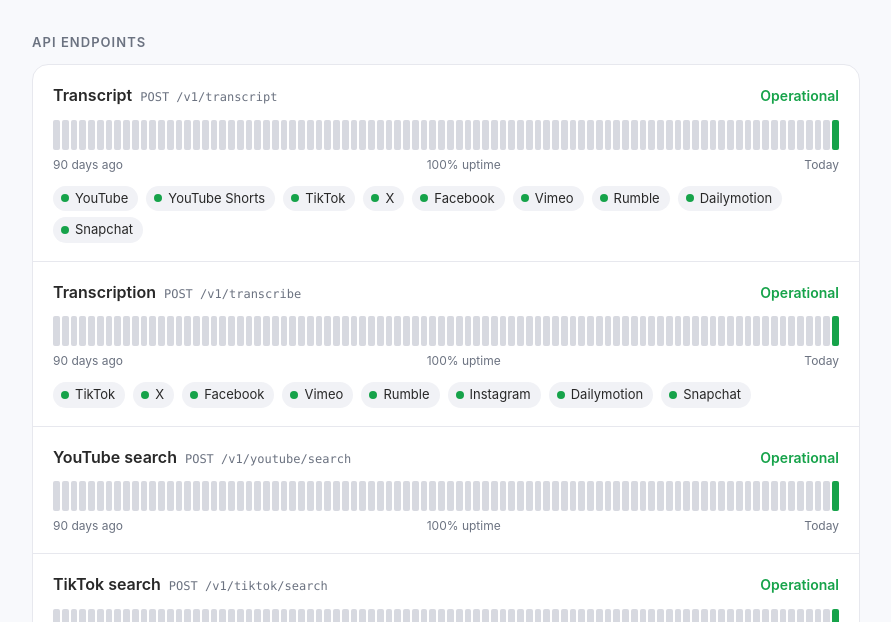
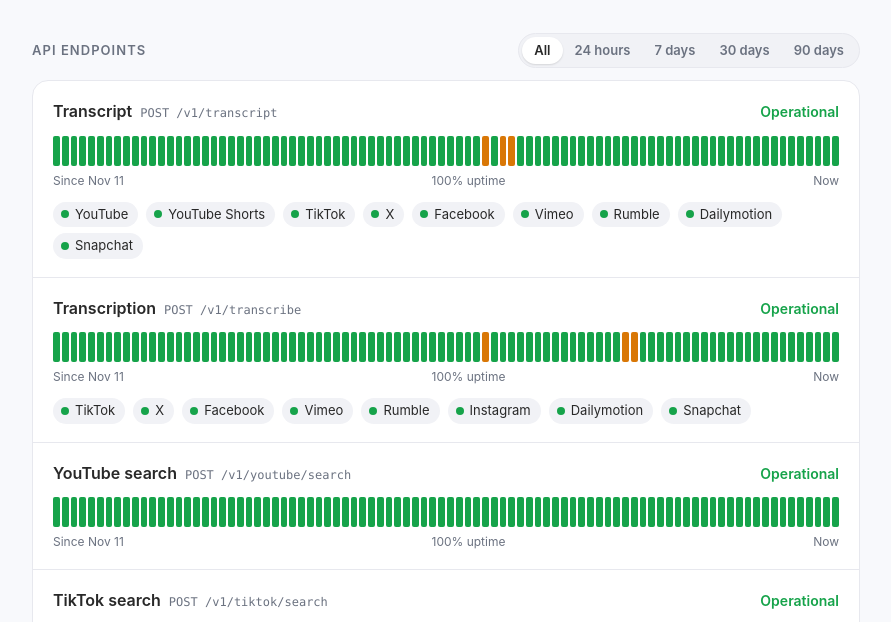
Before and after one commit to vidnavigator/status, a plain HTML site: page index.html in a window 1280 px wide. Shown: the part 163-785 px from the top of the page, without its empty margins (194-1085 px from the left). Drawn offline with Linux system fonts and the light colour scheme.

Commit message:
Choice of period with finer segments, history since Nov 11

```diff
--- a/index.html
+++ b/index.html
@@ -68,19 +68,24 @@
   .state.checking { color: var(--warn); }
   .state.partial_outage, .state.outage, .state.down { color: var(--bad); }
 
-  .days { display: grid; grid-template-columns: repeat(90, 1fr); gap: 2px; margin-top: 12px; height: 30px; }
+  .heading { display: flex; align-items: center; justify-content: space-between; gap: 12px; flex-wrap: wrap; margin: 36px 0 12px; }
+  .heading h2 { margin: 0; }
+  .ranges { display: inline-flex; padding: 3px; border-radius: 999px; background: var(--none-bg); border: 1px solid var(--line); }
+  .ranges button {
+    border: 0; background: transparent; color: var(--muted); font: inherit; font-size: 13px; font-weight: 600;
+    padding: 4px 12px; border-radius: 999px; cursor: pointer;
+  }
+  .ranges button:hover { color: var(--ink); }
+  .ranges button[aria-pressed="true"] { background: var(--card); color: var(--ink); box-shadow: 0 1px 2px rgba(0, 0, 0, .12); }
+
+  .days { display: grid; gap: 2px; margin-top: 12px; height: 30px; }
   .day { border-radius: 2px; background: var(--none); border: 0; padding: 0; cursor: default; min-width: 0; }
   .day.operational { background: var(--ok); }
   .day.checking { background: var(--warn); }
   .day.down { background: var(--bad); }
   .day:hover, .day:focus-visible { outline: 2px solid var(--ink); outline-offset: 1px; }
   .scale { display: flex; justify-content: space-between; color: var(--muted); font-size: 12px; margin-top: 6px; }
-  .scale .old .short { display: none; }
   @media (max-width: 640px) {
-    .days { grid-template-columns: repeat(45, 1fr); }
-    .day:nth-child(-n+45) { display: none; }
-    .scale .old .full { display: none; }
-    .scale .old .short { display: inline; }
     nav { display: none; }
   }
 
@@ -130,7 +135,10 @@
     <div><h1 id="headline">Loading…</h1><p id="subline"></p></div>
   </section>
 
-  <h2>API endpoints</h2>
+  <div class="heading">
+    <h2>API endpoints</h2>
+    <div id="ranges" class="ranges" role="group" aria-label="Period shown"></div>
+  </div>
   <section id="components" class="card"><div class="empty">Loading…</div></section>
 
   <h2>Past incidents</h2>
@@ -145,7 +153,18 @@
 <script>
 (function () {
   'use strict';
-  var DAY = 86400000, DAYS = 90, STALE_MINUTES = 75, REFRESH_MS = 60000;
+  var DAY = 86400000, STALE_MINUTES = 75, REFRESH_MS = 60000;
+  // Period shown and the number of segments it is cut into (half as many on a narrow screen).
+  // "All" is the whole history, up to 90 days, cut into the finest round segments that hold it.
+  var RANGES = [
+    { id: 'all', label: 'All' },
+    { id: '24h', label: '24 hours', ms: DAY, cells: 96 },
+    { id: '7d', label: '7 days', ms: 7 * DAY, cells: 84 },
+    { id: '30d', label: '30 days', ms: 30 * DAY, cells: 90 },
+    { id: '90d', label: '90 days', ms: 90 * DAY, cells: 90 }
+  ];
+  var SEGMENTS = [15 * 60000, 30 * 60000, 3600000, 2 * 3600000, 4 * 3600000, 8 * 3600000, 12 * 3600000, DAY];
+  var chosenRange = null;
   var OVERALL = {
     operational: 'All systems operational',
     checking: 'Investigating a possible issue',
@@ -180,19 +199,43 @@
   // English like the rest of the page, in the reader's own time zone.
   var clock = new Intl.DateTimeFormat('en', { month: 'short', day: 'numeric', hour: '2-digit', minute: '2-digit', hourCycle: 'h23', timeZoneName: 'short' });
   var dayName = new Intl.DateTimeFormat('en', { month: 'short', day: 'numeric', year: 'numeric', timeZone: 'UTC' });
+  var hourMinute = new Intl.DateTimeFormat('en', { hour: '2-digit', minute: '2-digit', hourCycle: 'h23' });
+  var stamp = new Intl.DateTimeFormat('en', { month: 'short', day: 'numeric', hour: '2-digit', minute: '2-digit', hourCycle: 'h23' });
 
-  // What happened to one endpoint on one UTC day, from its incidents.
-  function daySummary(incidents, dayStart, now, since) {
-    var dayEnd = dayStart + DAY;
-    if (dayEnd <= since || dayStart > now) return { state: 'none', text: 'No data' };
+  // The period to show, as { id, label, ms, cells, cell, from }: the reader's choice, else the whole history.
+  function currentRange(now, since, narrow) {
+    var history = now - since;
+    var id = chosenRange || (history < 90 * DAY ? 'all' : '90d');
+    var range = RANGES.filter(function (item) { return item.id === id; })[0];
+    if (range.id !== 'all') {
+      var count = narrow ? range.cells / 2 : range.cells;
+      return { id: range.id, label: range.label, ms: range.ms, cells: count, cell: range.ms / count, from: range.label + ' ago' };
+    }
+    var cells = narrow ? 45 : 90;
+    var cell = SEGMENTS.filter(function (size) { return size * cells >= history; })[0] || DAY;
+    return { id: 'all', label: 'All', ms: cell * cells, cells: cells, cell: cell, from: 'Since ' + dayName.format(new Date(since)).replace(/, \d{4}$/, '') };
+  }
+
+  // The name of one segment: a UTC day (or days), or a span of local time.
+  function segmentLabel(start, end) {
+    if (end - start >= DAY) {
+      var last = end - DAY;
+      return last > start ? dayName.format(new Date(start)) + ' to ' + dayName.format(new Date(last)) : dayName.format(new Date(start));
+    }
+    return stamp.format(new Date(start)) + ' to ' + hourMinute.format(new Date(end));
+  }
+
+  // What happened to one endpoint during one segment, from its incidents.
+  function segmentSummary(incidents, start, end, now, since) {
+    if (end <= since || start > now) return { state: 'none', text: 'No data' };
     var down = 0, confirmed = 0, brief = 0;
     incidents.forEach(function (incident) {
-      var start = Date.parse(incident.started_at);
-      var end = incident.resolved_at ? Date.parse(incident.resolved_at) : now;
-      if (start >= dayEnd || end < dayStart) return;
+      var from = Date.parse(incident.started_at);
+      var to = incident.resolved_at ? Date.parse(incident.resolved_at) : now;
+      if (from >= end || to < start) return;
       if (incident.confirmed_at) {
         confirmed += 1;
-        down = Math.max(down, Math.min(end, dayEnd) - Math.max(start, dayStart));
+        down = Math.max(down, Math.min(to, end) - Math.max(from, start));
       } else {
         brief += 1;
       }
@@ -202,9 +245,9 @@
     return { state: 'operational', text: 'No incident' };
   }
 
-  // Share of the time the endpoint was up, over the days shown.
-  function uptime(component, incidents, now, since) {
-    var from = Math.max(since, now - DAYS * DAY);
+  // Share of the time the endpoint was up, over the period shown.
+  function uptime(component, incidents, now, since, range) {
+    var from = Math.max(since, now - range.ms);
     var span = (now - from) * component.checks.length;
     if (span <= 0) return null;
     var down = 0;
@@ -218,11 +261,32 @@
     return (pct >= 99.995 ? '100' : pct.toFixed(2)) + '% uptime';
   }
 
+  function renderRanges(active, history) {
+    var box = $('ranges');
+    box.textContent = '';
+    RANGES.forEach(function (range) {
+      // Past 90 days of history, "All" and "90 days" are the same view.
+      if (range.id === 'all' && history >= 90 * DAY) return;
+      var button = el('button', null, range.label);
+      button.type = 'button';
+      button.setAttribute('aria-pressed', range.id === active.id ? 'true' : 'false');
+      button.addEventListener('click', function () {
+        chosenRange = range.id;
+        if (last) render(last);
+      });
+      box.appendChild(button);
+    });
+  }
+
   function renderComponents(status, now) {
     var box = $('components');
     box.textContent = '';
     var since = Date.parse(status.monitoring_since) || now;
-    var today = Math.floor(now / DAY) * DAY;
+    var range = currentRange(now, since, window.matchMedia('(max-width: 640px)').matches);
+    var cells = range.cells, cell = range.cell;
+    // Segments start on round times (a UTC day, an even hour, a quarter of an hour); the last one holds now.
+    var first = Math.ceil(now / cell) * cell - cells * cell;
+    renderRanges(range, now - since);
     (status.components || []).forEach(function (component) {
       var own = (status.incidents || []).filter(function (i) { return i.component === component.id; });
       var node = el('div', 'component');
@@ -235,23 +299,22 @@
       node.appendChild(row);
 
       var days = el('div', 'days');
-      for (var back = DAYS - 1; back >= 0; back--) {
-        var dayStart = today - back * DAY;
-        var info = daySummary(own, dayStart, now, since);
-        var cell = el('button', 'day ' + info.state);
-        cell.type = 'button';
-        cell.dataset.tip = dayName.format(new Date(dayStart)) + '|' + info.text;
-        cell.setAttribute('aria-label', dayName.format(new Date(dayStart)) + ': ' + info.text);
-        days.appendChild(cell);
+      days.style.gridTemplateColumns = 'repeat(' + cells + ', 1fr)';
+      for (var index = 0; index < cells; index++) {
+        var start = first + index * cell;
+        var info = segmentSummary(own, start, start + cell, now, since);
+        var label = segmentLabel(start, start + cell);
+        var segment = el('button', 'day ' + info.state);
+        segment.type = 'button';
+        segment.dataset.tip = label + '|' + info.text;
+        segment.setAttribute('aria-label', label + ': ' + info.text);
+        days.appendChild(segment);
       }
       node.appendChild(days);
       var scale = el('div', 'scale');
-      var old = el('span', 'old');
-      old.appendChild(el('span', 'full', DAYS + ' days ago'));
-      old.appendChild(el('span', 'short', (DAYS / 2) + ' days ago'));
-      scale.appendChild(old);
-      scale.appendChild(el('span', null, uptime(component, own, now, since) || ''));
-      scale.appendChild(el('span', null, 'Today'));
+      scale.appendChild(el('span', null, range.from));
+      scale.appendChild(el('span', null, uptime(component, own, now, since, range) || ''));
+      scale.appendChild(el('span', null, 'Now'));
       node.appendChild(scale);
 
       if (component.checks.length > 1) {
@@ -310,7 +373,7 @@
       var when = clock.format(new Date(start));
       body.appendChild(el('small', null, kind + ' · ' + when + ' · ' + (open
         ? 'ongoing for ' + duration(now - start)
-        : (confirmed ? 'back after ' : 'lasted ') + duration(end - start))));
+        : (confirmed ? 'back after ' : 'resolved within ') + duration(end - start))));
       node.appendChild(body);
       box.appendChild(node);
     });
--- a/status.json
+++ b/status.json
@@ -1,7 +1,7 @@
 {
   "version": 1,
   "updated_at": "2026-11-15T07:21:18Z",
-  "monitoring_since": "2026-11-15T07:21:18Z",
+  "monitoring_since": "2026-11-11T14:00:43Z",
   "overall": "operational",
   "components": [
     {
@@ -9,69 +9,69 @@
       "name": "Transcript",
       "path": "POST /v1/transcript",
       "state": "operational",
-      "since": "2026-11-15T07:21:18Z",
+      "since": "2026-11-13T18:01:02Z",
       "checks": [
         {
           "id": "transcript:youtube",
           "name": "YouTube",
           "state": "operational",
-          "since": "2026-11-15T07:21:18Z",
+          "since": "2026-11-13T15:33:55Z",
           "last_checked_at": "2026-11-15T07:21:18Z"
         },
         {
           "id": "transcript:youtube_shorts",
           "name": "YouTube Shorts",
           "state": "operational",
-          "since": "2026-11-15T07:21:18Z",
+          "since": "2026-11-13T15:33:55Z",
           "last_checked_at": "2026-11-15T07:21:18Z"
         },
         {
           "id": "transcript:tiktok",
           "name": "TikTok",
           "state": "operational",
-          "since": "2026-11-15T07:21:18Z",
+          "since": "2026-11-11T14:00:43Z",
           "last_checked_at": "2026-11-15T07:21:18Z"
         },
         {
           "id": "transcript:x",
           "name": "X",
           "state": "operational",
-          "since": "2026-11-15T07:21:18Z",
+          "since": "2026-11-11T14:00:43Z",
           "last_checked_at": "2026-11-15T07:21:18Z"
         },
         {
           "id": "transcript:facebook",
           "name": "Facebook",
           "state": "operational",
-          "since": "2026-11-15T07:21:18Z",
+          "since": "2026-11-11T14:00:43Z",
           "last_checked_at": "2026-11-15T07:21:18Z"
         },
         {
           "id": "transcript:vimeo",
           "name": "Vimeo",
           "state": "operational",
-          "since": "2026-11-15T07:21:18Z",
+          "since": "2026-11-11T14:00:43Z",
           "last_checked_at": "2026-11-15T07:21:18Z"
         },
         {
           "id": "transcript:rumble",
           "name": "Rumble",
           "state": "operational",
-          "since": "2026-11-15T07:21:18Z",
+          "since": "2026-11-13T18:01:02Z",
           "last_checked_at": "2026-11-15T07:21:18Z"
         },
         {
           "id": "transcript:dailymotion",
           "name": "Dailymotion",
           "state": "operational",
-          "since": "2026-11-15T07:21:18Z",
+          "since": "2026-11-11T14:00:43Z",
           "last_checked_at": "2026-11-15T07:21:18Z"
         },
         {
           "id": "transcript:snapchat",
           "name": "Snapchat",
           "state": "operational",
-          "since": "2026-11-15T07:21:18Z",
+          "since": "2026-11-11T14:00:43Z",
           "last_checked_at": "2026-11-15T07:21:18Z"
         }
       ]
@@ -81,62 +81,62 @@
       "name": "Transcription",
       "path": "POST /v1/transcribe",
       "state": "operational",
-      "since": "2026-11-15T07:21:18Z",
+      "since": "2026-11-14T08:00:54Z",
       "checks": [
         {
           "id": "transcribe:tiktok",
           "name": "TikTok",
           "state": "operational",
-          "since": "2026-11-15T07:21:18Z",
+          "since": "2026-11-11T14:00:43Z",
           "last_checked_at": "2026-11-15T07:21:18Z"
         },
         {
           "id": "transcribe:x",
           "name": "X",
           "state": "operational",
-          "since": "2026-11-15T07:21:18Z",
+          "since": "2026-11-11T14:00:43Z",
           "last_checked_at": "2026-11-15T07:21:18Z"
         },
         {
           "id": "transcribe:facebook",
           "name": "Facebook",
           "state": "operational",
-          "since": "2026-11-15T07:21:18Z",
+          "since": "2026-11-11T14:00:43Z",
           "last_checked_at": "2026-11-15T07:21:18Z"
         },
         {
           "id": "transcribe:vimeo",
           "name": "Vimeo",
           "state": "operational",
-          "since": "2026-11-15T07:21:18Z",
+          "since": "2026-11-11T14:00:43Z",
           "last_checked_at": "2026-11-15T07:21:18Z"
         },
         {
           "id": "transcribe:rumble",
           "name": "Rumble",
           "state": "operational",
-          "since": "2026-11-15T07:21:18Z",
+          "since": "2026-11-14T08:00:54Z",
           "last_checked_at": "2026-11-15T07:21:18Z"
         },
         {
           "id": "transcribe:instagram",
           "name": "Instagram",
           "state": "operational",
-          "since": "2026-11-15T07:21:18Z",
+          "since": "2026-11-13T15:33:55Z",
           "last_checked_at": "2026-11-15T07:21:18Z"
         },
         {
           "id": "transcribe:dailymotion",
           "name": "Dailymotion",
           "state": "operational",
-          "since": "2026-11-15T07:21:18Z",
+          "since": "2026-11-11T14:00:43Z",
           "last_checked_at": "2026-11-15T07:21:18Z"
         },
         {
           "id": "transcribe:snapchat",
           "name": "Snapchat",
           "state": "operational",
-          "since": "2026-11-15T07:21:18Z",
+          "since": "2026-11-11T14:00:43Z",
           "last_checked_at": "2026-11-15T07:21:18Z"
         }
       ]
@@ -146,13 +146,13 @@
       "name": "YouTube search",
       "path": "POST /v1/youtube/search",
       "state": "operational",
-      "since": "2026-11-15T07:21:18Z",
+      "since": "2026-11-11T14:00:43Z",
       "checks": [
         {
           "id": "youtube_search:youtube",
           "name": "YouTube",
           "state": "operational",
-          "since": "2026-11-15T07:21:18Z",
+          "since": "2026-11-11T14:00:43Z",
           "last_checked_at": "2026-11-15T07:21:18Z"
         }
       ]
@@ -162,13 +162,13 @@
       "name": "TikTok search",
       "path": "POST /v1/tiktok/search",
       "state": "operational",
-      "since": "2026-11-15T07:21:18Z",
+      "since": "2026-11-13T15:33:55Z",
       "checks": [
         {
           "id": "tiktok_search:tiktok",
           "name": "TikTok",
           "state": "operational",
-          "since": "2026-11-15T07:21:18Z",
+          "since": "2026-11-13T15:33:55Z",
           "last_checked_at": "2026-11-15T07:21:18Z"
         }
       ]
@@ -178,13 +178,13 @@
       "name": "TikTok profile",
       "path": "POST /v1/tiktok/profile",
       "state": "operational",
-      "since": "2026-11-15T07:21:18Z",
+      "since": "2026-11-11T14:00:43Z",
       "checks": [
         {
           "id": "tiktok_profile:tiktok",
           "name": "TikTok",
           "state": "operational",
-          "since": "2026-11-15T07:21:18Z",
+          "since": "2026-11-11T14:00:43Z",
           "last_checked_at": "2026-11-15T07:21:18Z"
         }
       ]
@@ -194,13 +194,13 @@
       "name": "TikTok LIVE search",
       "path": "POST /v1/tiktok/live/search",
       "state": "operational",
-      "since": "2026-11-15T07:21:18Z",
+      "since": "2026-11-13T15:33:55Z",
       "checks": [
         {
           "id": "tiktok_live_search:tiktok",
           "name": "TikTok",
           "state": "operational",
-          "since": "2026-11-15T07:21:18Z",
+          "since": "2026-11-13T15:33:55Z",
           "last_checked_at": "2026-11-15T07:21:18Z"
         }
       ]
@@ -210,17 +210,95 @@
       "name": "Tweet statement",
       "path": "POST /v1/tweet/statement",
       "state": "operational",
-      "since": "2026-11-15T07:21:18Z",
+      "since": "2026-11-13T20:00:55Z",
       "checks": [
         {
           "id": "tweet_statement:x",
           "name": "X",
           "state": "operational",
-          "since": "2026-11-15T07:21:18Z",
+          "since": "2026-11-13T20:00:55Z",
           "last_checked_at": "2026-11-15T07:21:18Z"
         }
       ]
     }
   ],
-  "incidents": []
+  "incidents": [
+    {
+      "check": "tiktok_live_search:tiktok",
+      "started_at": "2026-11-13T01:00:56Z",
+      "confirmed_at": null,
+      "resolved_at": "2026-11-13T02:00:59Z",
+      "component": "tiktok_live_search"
+    },
+    {
+      "check": "transcript:youtube",
+      "started_at": "2026-11-13T15:02:22Z",
+      "confirmed_at": null,
+      "resolved_at": "2026-11-13T15:33:55Z",
+      "component": "transcript"
+    },
+    {
+      "check": "transcript:youtube_shorts",
+      "started_at": "2026-11-13T15:02:22Z",
+      "confirmed_at": null,
+      "resolved_at": "2026-11-13T15:33:55Z",
+      "component": "transcript"
+    },
+    {
+      "check": "transcript:rumble",
+      "started_at": "2026-11-13T15:02:22Z",
+      "confirmed_at": null,
+      "resolved_at": "2026-11-13T15:33:55Z",
+      "component": "transcript"
+    },
+    {
+      "check": "transcribe:rumble",
+      "started_at": "2026-11-13T15:02:22Z",
+      "confirmed_at": null,
+      "resolved_at": "2026-11-13T15:33:55Z",
+      "component": "transcribe"
+    },
+    {
+      "check": "transcribe:instagram",
+      "started_at": "2026-11-13T15:02:22Z",
+      "confirmed_at": null,
+      "resolved_at": "2026-11-13T15:33:55Z",
+      "component": "transcribe"
+    },
+    {
+      "check": "tiktok_search:tiktok",
+      "started_at": "2026-11-13T15:02:22Z",
+      "confirmed_at": null,
+      "resolved_at": "2026-11-13T15:33:55Z",
+      "component": "tiktok_search"
+    },
+    {
+      "check": "tiktok_live_search:tiktok",
+      "started_at": "2026-11-13T15:02:22Z",
+      "confirmed_at": null,
+      "resolved_at": "2026-11-13T15:33:55Z",
+      "component": "tiktok_live_search"
+    },
+    {
+      "check": "transcript:rumble",
+      "started_at": "2026-11-13T17:01:25Z",
+      "confirmed_at": null,
+      "resolved_at": "2026-11-13T18:01:02Z",
+      "component": "transcript"
+    },
+    {
+      "check": "tweet_statement:x",
+      "started_at": "2026-11-13T19:01:06Z",
+      "confirmed_at": null,
+      "resolved_at": "2026-11-13T20:00:55Z",
+      "component": "tweet_statement"
+    },
+    {
+      "check": "transcribe:rumble",
+      "started_at": "2026-11-14T07:00:57Z",
+      "confirmed_at": null,
+      "resolved_at": "2026-11-14T08:00:54Z",
+      "component": "transcribe"
+    }
+  ]
 }
```
